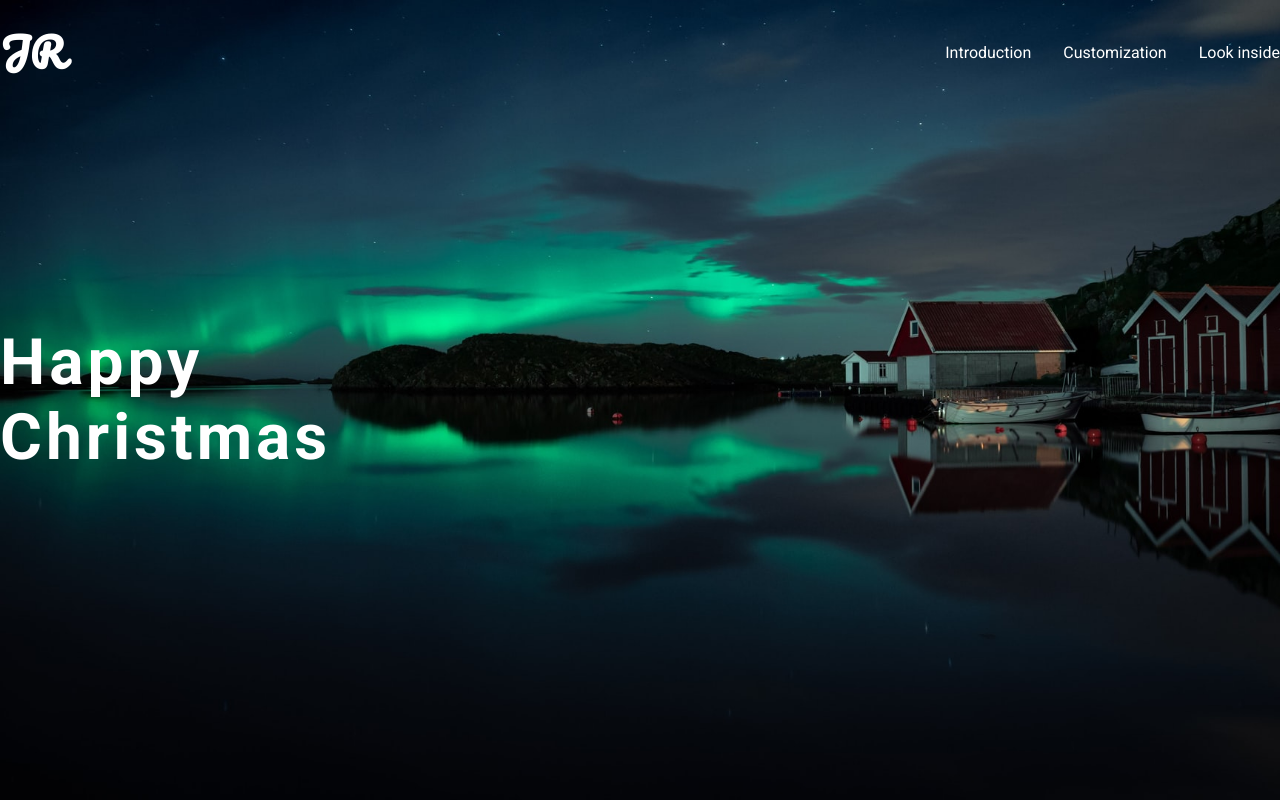
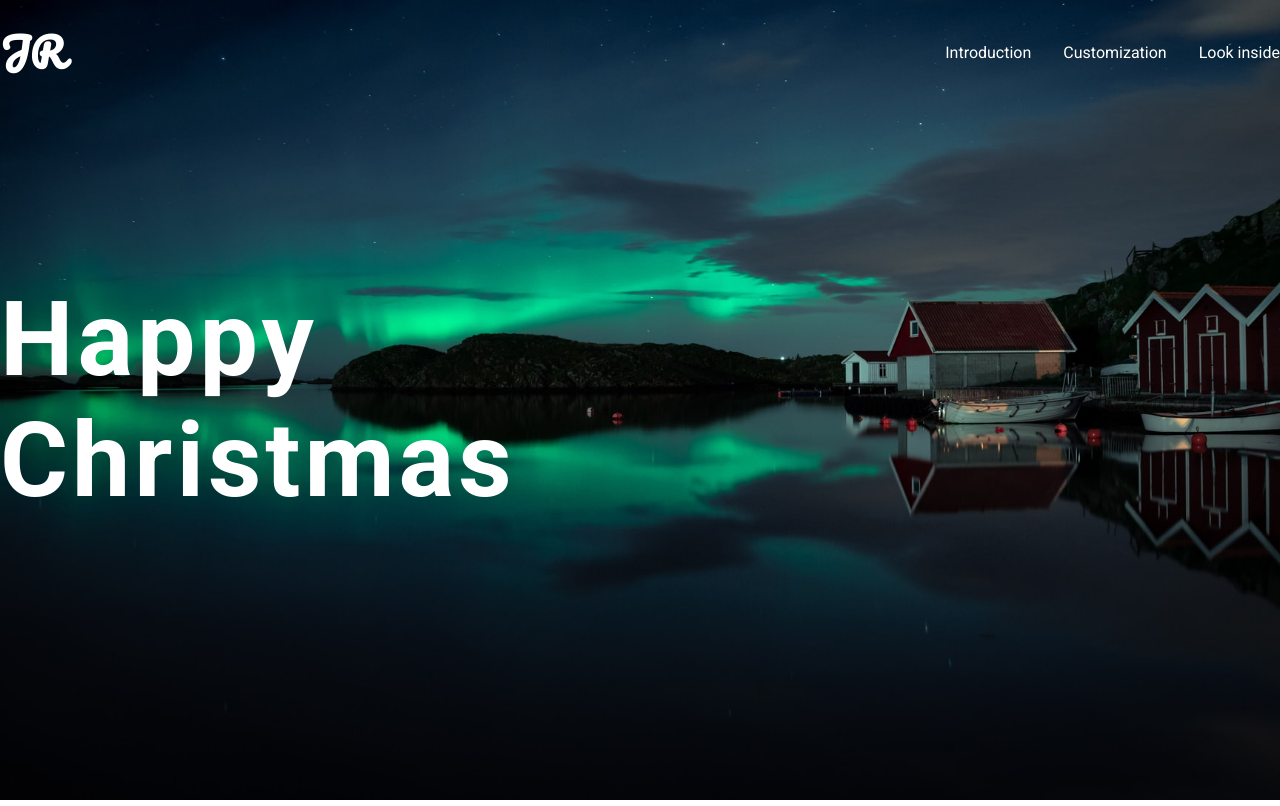
Before and after one commit to jjunior96/christmas-website, a Next.js app: page / in a window 1280 px wide. Built offline with nearby package versions, Linux system fonts and the light colour scheme.

Commit message:
style: add new font sizes

```diff
--- a/src/styles/theme.ts
+++ b/src/styles/theme.ts
@@ -26,7 +26,7 @@ export default {
       xlarge: '4rem',
       xxlarge: '4.8rem',
       xxxlarge: '5.6rem',
-      huge: '6.4rem'
+      huge: '10.4rem'
     }
   },
   colors: {
```
